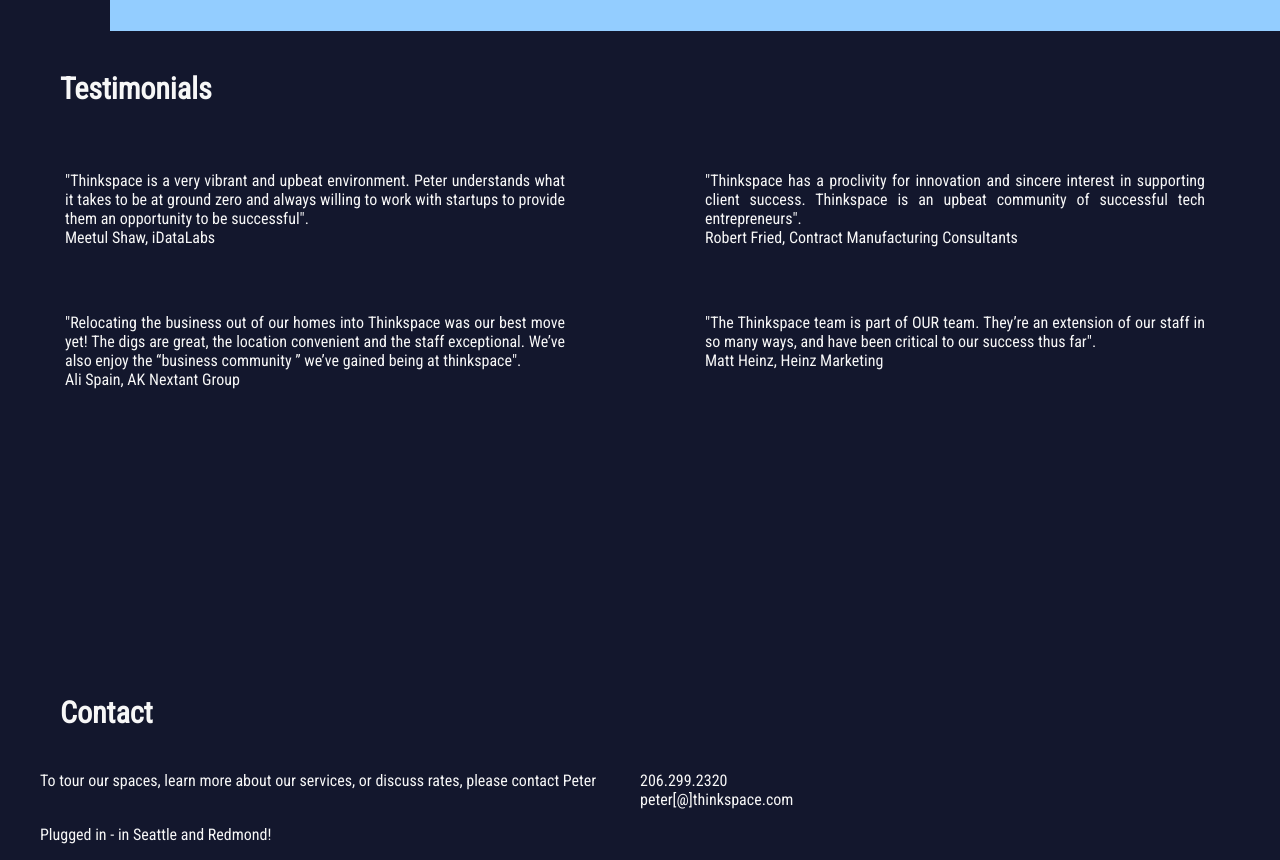
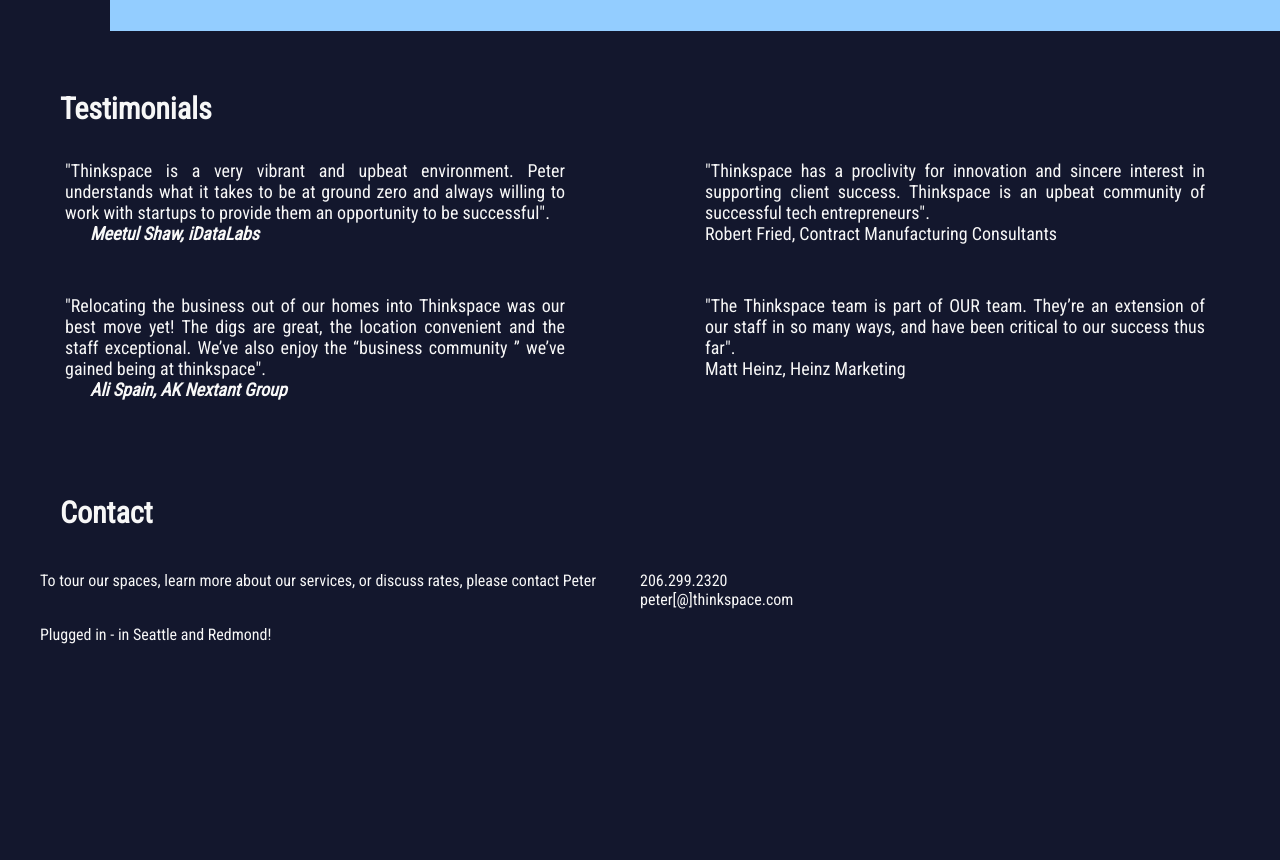
Before and after one commit to mauramcgurk/thinkspace, a plain HTML site: page index.html in a window 1280 px wide. Shown: the part 1878-2738 px from the top of the page. After the commit the page ends 2538 px from the top, so only its background shows below. Drawn offline with Linux system fonts and the light colour scheme.

Commit message:
worked on testimonials

```diff
--- a/css/main.css
+++ b/css/main.css
@@ -178,16 +178,12 @@
 
 /*****TESTIMONIALS*****/
 #testimonials {
-  height: 600px;
+  height: 400px;
 }
 
-/*****NEEDS WORK
-#testimonials.half-width p {
-  width: 550px;
-  padding-left: 25px;
-  padding-right: 25px;
+#testimonials h2 {
+  padding-top: 20px;
 }
-*****/
 
 #testimonials-left-text {
   width: 500px;
@@ -202,6 +198,14 @@
 }
 
 #testimonials-left-text p, #testimonials-right-text p {
-  padding: 25px 0 25px 0;
+  font-size: 18px;
+  margin: 0 0 16px 0;
+  padding: 10px 0 25px 0;
   text-align: justify;
 }
+
+#testimonials span {
+  font-style: italic;
+  font-weight: bold;
+  margin-left: 25px;
+}
--- a/index.html
+++ b/index.html
@@ -91,8 +91,8 @@
           <div class="full-width">
             <h2>Testimonials</h2>
             <div class="half-width" id="testimonials-left-text">
-              <p>"Thinkspace is a very vibrant and upbeat environment. Peter understands what it takes to be at ground zero and always willing to work with startups to provide them an opportunity to be successful".<br>Meetul Shaw, iDataLabs</p>
-              <p>"Relocating the business out of our homes into Thinkspace was our best move yet! The digs are great, the location convenient and the staff exceptional. We’ve also enjoy the “business community ” we’ve gained being at thinkspace".<br>Ali Spain, AK Nextant Group</p>
+              <p>"Thinkspace is a very vibrant and upbeat environment. Peter understands what it takes to be at ground zero and always willing to work with startups to provide them an opportunity to be successful".<br><span>Meetul Shaw, iDataLabs</span></p>
+              <p>"Relocating the business out of our homes into Thinkspace was our best move yet! The digs are great, the location convenient and the staff exceptional. We’ve also enjoy the “business community ” we’ve gained being at thinkspace".<br><span>Ali Spain, AK Nextant Group</span></p>
             </div>
 
             <div class="half-width" id="testimonials-right-text">
```
